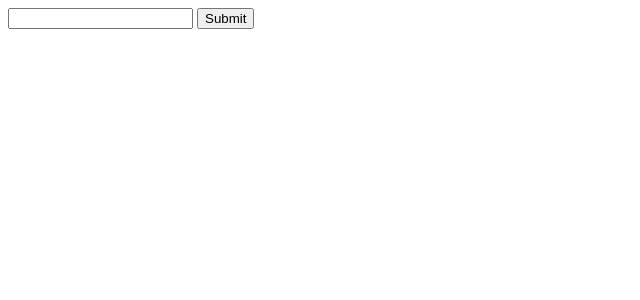
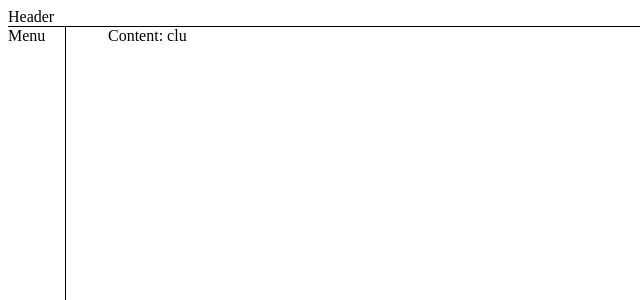
Before and after one commit to Shaobangzhu/react-learn, a React (Create React App) app: page / in a window 1280 px wide. Shown: the top 300 px of the page, without its empty margins (0-640 px from the left). Built offline with nearby package versions, Linux system fonts and the light colour scheme.

Commit message:
使用Context完成深层组件传值

```diff
--- a/src/App.jsx
+++ b/src/App.jsx
@@ -1,48 +1,14 @@
-import { useReducer } from "react";
-import dataReducer from "./reducer";
-
-// 使用Reducer带来的变化
-// 1. 业务逻辑代码量显著降低
-// 2. 代码可读性比较高
-// 3. 前端自动化测试方便 Jest
-// 4. 组件复用性降低
+import Header from "./Header/index";
+import Body from "./Body/index";
+import nameContext from "./nameContext";
 
 function App() {
-  const [data, dispatch] = useReducer(dataReducer, {
-    inputValue: '',
-    list: []
-  });
-
-  function handleInputChange(e) {
-    const action = { type: 'changeInput', value: e.target.value };
-    dispatch(action);
-  }
-
-  function handleButtonClick() {
-    const action = { type: 'addItem' }
-    dispatch(action);
-  }
-
-  function handleItemClick(index) {
-    const action = { type: "deleteItem", value: index };
-    dispatch(action);
-  }
-
   return (
     <div>
-      <div>
-        <input value={data.inputValue} onChange={handleInputChange} />{"  "}
-        <button onClick={handleButtonClick}>Submit</button>
-      </div>
-      <ul>
-        {
-          data.list.map((item, index) => (
-            <li key={item.id} onClick={() => handleItemClick(index)}>
-              {item.value}
-            </li>
-          ))
-        }
-      </ul>
+      <nameContext.Provider value='clu'>
+        <Header />
+        <Body />
+      </nameContext.Provider>
     </div>
   );
 }
--- /dev/null
+++ b/src/Body/Content.jsx
@@ -0,0 +1,18 @@
+import { useContext } from "react";
+import nameContext from "../nameContext";
+
+function Content() {
+  const name = useContext(nameContext);
+
+  return (
+    <div
+      style={{
+        marginLeft: '100px'
+      }}
+    >
+      Content: {name}
+    </div>
+  );
+}
+
+export default Content;
--- /dev/null
+++ b/src/Body/Menu.jsx
@@ -0,0 +1,16 @@
+function Menu() {
+  return (
+    <div
+      style={{
+        float: "left",
+        borderRight: "1px solid black",
+        height: "300px",
+        paddingRight: "20px",
+      }}
+    >
+      Menu
+    </div>
+  );
+}
+
+export default Menu;
--- /dev/null
+++ b/src/Body/index.jsx
@@ -0,0 +1,13 @@
+import Menu from "./Menu";
+import Content from "./Content";
+
+function Body() {
+  return (
+    <div>
+      <Menu />
+      <Content />
+    </div>
+  );
+}
+
+export default Body;
--- /dev/null
+++ b/src/Header/index.jsx
@@ -0,0 +1,7 @@
+function Header() {
+    return (
+        <div style={{borderBottom: '1px solid black'}}>Header</div>
+    )
+}
+
+export default Header;
--- /dev/null
+++ b/src/nameContext.js
@@ -0,0 +1,5 @@
+import { createContext } from 'react';
+
+const nameContext = createContext('');
+
+export default nameContext;
--- a/src/reducer.js
+++ /dev/null
@@ -1,27 +0,0 @@
-function dataReducer(state, action) {
-  const newState = { ...state };
-
-  switch(action.type) {
-    case 'changeInput':
-      newState.inputValue = action.value;
-      return newState;
-
-    case 'addItem':
-      newState.list = [...newState.list, {
-        id: state.inputValue,
-        value: state.inputValue
-      }];
-      newState.inputValue = '';
-      return newState;
-
-    case 'deleteItem':
-      newState.list = [...newState.list];
-      newState.list.splice(action.value, 1);
-      return newState;
-
-    default:
-      return state;
-  }
-}
-
-export default dataReducer;
```
